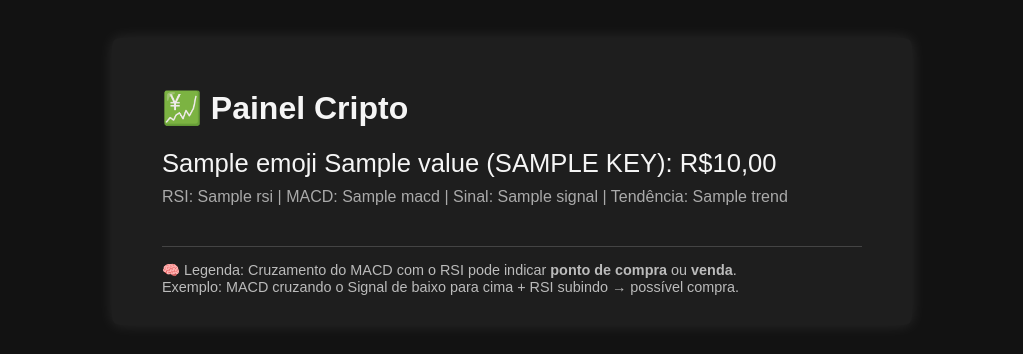
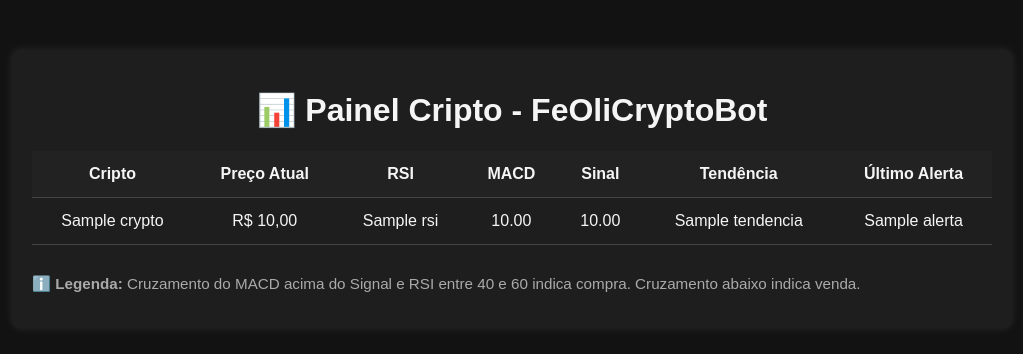
Before and after one commit to Gulitty/FeOliCryptoBot, a Flask app: template templates/index.html in a window 1280 px wide. Shown: the top 354 px of the page, without its empty margins (128-1151 px from the left). Run offline with Flask 3, Linux system fonts and the light colour scheme; the template is opened without the code that fills it: most values are stand-ins (such as "Sample title", 1, 10 or a date in 2020).

Commit message:
fix: corrigido index.html com legenda e preços formatados

```diff
--- a/templates/index.html
+++ b/templates/index.html
@@ -1,61 +1,76 @@
 <!DOCTYPE html>
-<html lang="en">
+<html lang="pt-BR">
 <head>
     <meta charset="UTF-8">
-    <title>Cripto Preços</title>
+    <title>FeOliCryptoBot</title>
     <style>
         body {
+            background-color: #121212;
+            color: #f5f5f5;
             font-family: Arial, sans-serif;
-            background: #121212;
-            color: #f5f5f5;
-            display: flex;
-            flex-direction: column;
-            align-items: center;
-            padding: 30px;
+            margin: 0;
+            padding: 0;
         }
         .container {
-            background: #1e1e1e;
-            padding: 30px 50px;
+            max-width: 960px;
+            margin: 50px auto;
+            padding: 20px;
+            background-color: #1e1e1e;
             border-radius: 8px;
-            box-shadow: 0 0 15px rgba(255,255,255,0.1);
+            box-shadow: 0 0 10px rgba(255,255,255,0.1);
+        }
+        table {
             width: 100%;
-            max-width: 700px;
+            border-collapse: collapse;
         }
-        .price {
-            font-size: 1.6em;
-            margin: 20px 0 10px;
+        th, td {
+            padding: 14px;
+            border-bottom: 1px solid #444;
+            text-align: center;
         }
-        .signal {
-            font-size: 1em;
+        th {
+            background-color: #222;
+        }
+        tr:hover {
+            background-color: #2c2c2c;
+        }
+        .footer {
+            margin-top: 30px;
+            font-size: 0.95em;
             color: #aaa;
-        }
-        .legend {
-            margin-top: 40px;
-            font-size: 0.9em;
-            color: #bbb;
-            border-top: 1px solid #444;
-            padding-top: 15px;
         }
     </style>
 </head>
 <body>
     <div class="container">
-        <h1>💹 Painel Cripto</h1>
+        <h1 style="text-align:center;">📊 Painel Cripto - FeOliCryptoBot</h1>
+        <table>
+            <tr>
+                <th>Cripto</th>
+                <th>Preço Atual</th>
+                <th>RSI</th>
+                <th>MACD</th>
+                <th>Sinal</th>
+                <th>Tendência</th>
+                <th>Último Alerta</th>
+            </tr>
+            {% for nome, dados in cryptos.items() %}
+                {% if dados.preco is defined %}
+                <tr>
+                    <td>{{ nome }}</td>
+                    <td>R$ {{ "{:,.2f}".format(dados.preco).replace(",", "X").replace(".", ",").replace("X", ".") }}</td>
+                    <td>{{ dados.rsi }}</td>
+                    <td>{{ "%.2f"|format(dados.macd) }}</td>
+                    <td>{{ "%.2f"|format(dados.signal) }}</td>
+                    <td>{{ dados.tendencia }}</td>
+                    <td>{{ dados.alerta }}</td>
+                </tr>
+                {% endif %}
+            {% endfor %}
+        </table>
 
-        {% for key, value in cryptos.items() %}
-            {% if value.price > 0 %}
-                <div class="price">
-                    {{ value.emoji }} {{ value.name }} ({{ key.upper() }}): R${{ "%.2f"|format(value.price|round)|replace('.', ',') }}
-                </div>
-                <div class="signal">RSI: {{ value.rsi }} | MACD: {{ value.macd }} | Sinal: {{ value.signal }} | Tendência: {{ value.trend }}</div>
-            {% else %}
-                <div class="price">{{ value.name }}: ⚠️ Dados indisponíveis</div>
-            {% endif %}
-        {% endfor %}
-
-        <div class="legend">
-            🧠 Legenda: Cruzamento do MACD com o RSI pode indicar <strong>ponto de compra</strong> ou <strong>venda</strong>.<br>
-            Exemplo: MACD cruzando o Signal de baixo para cima + RSI subindo → possível compra.
+        <div class="footer">
+            <p><strong>ℹ️ Legenda:</strong> Cruzamento do MACD acima do Signal e RSI entre 40 e 60 indica compra. Cruzamento abaixo indica venda.</p>
         </div>
     </div>
 </body>
```
Also changed, not shown: 1 other file.
